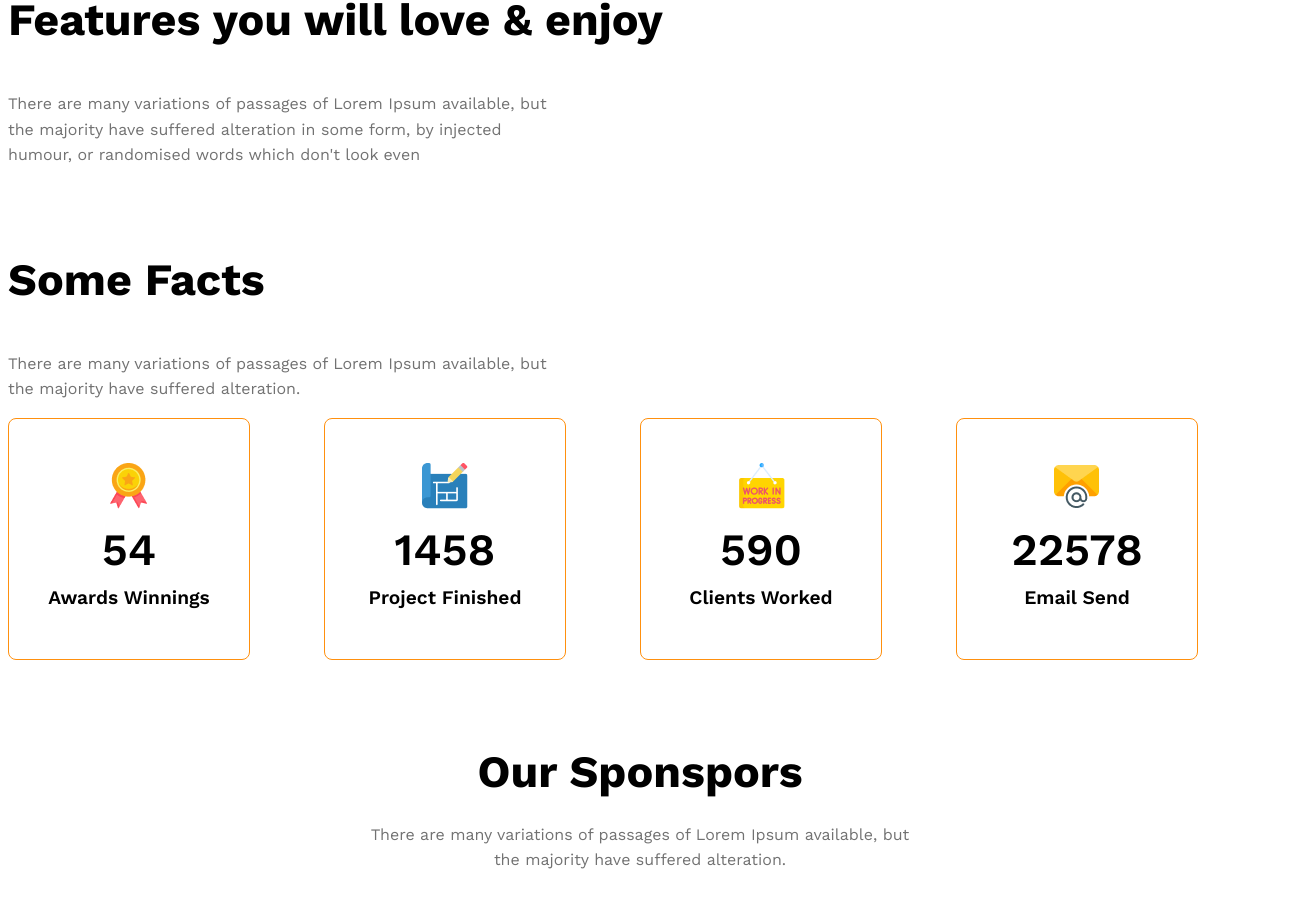
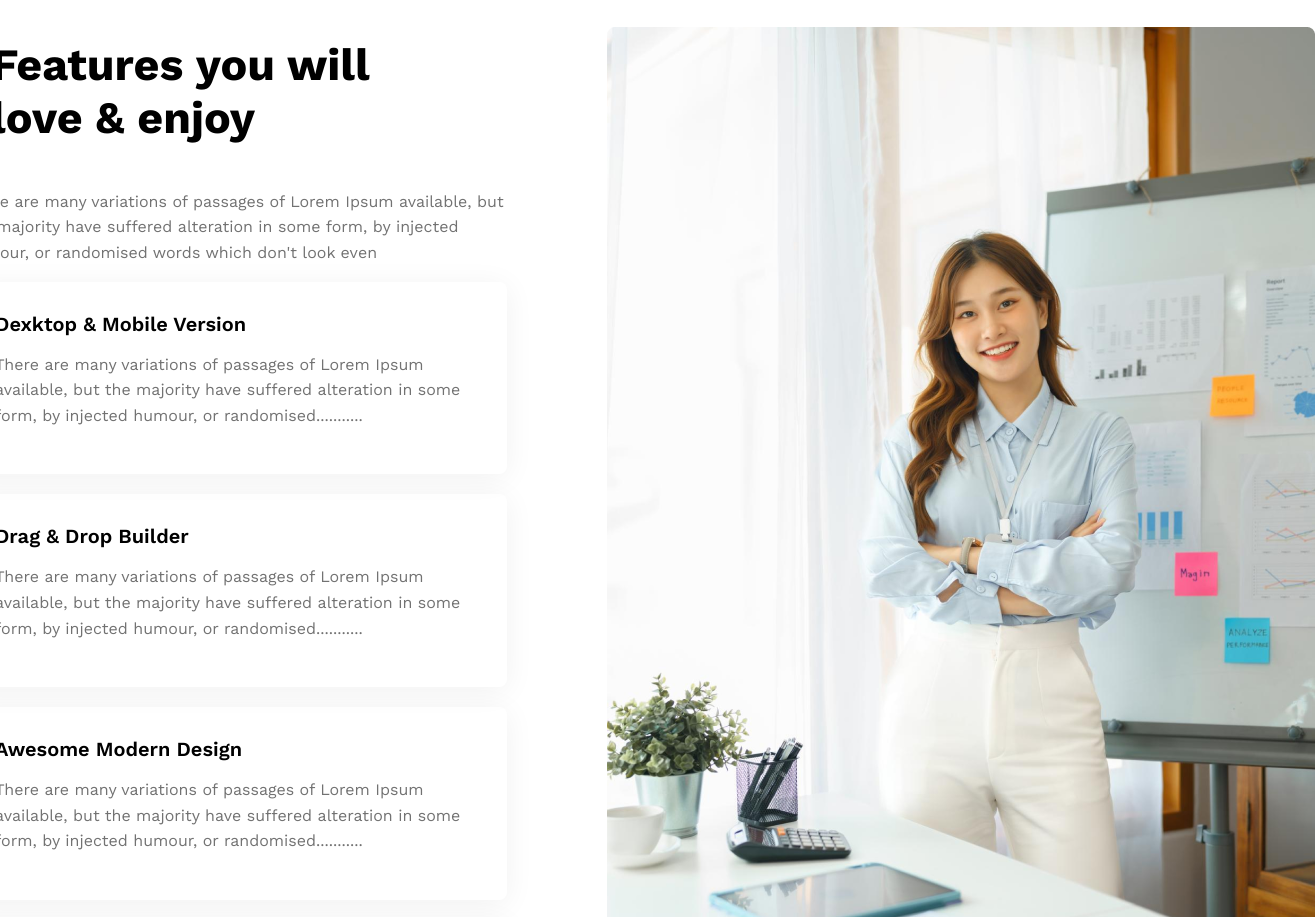
Before and after one commit to istiakAHMEDsaad/G3-Architects, a plain HTML site: page index.html in a window 1280 px wide. Shown: the part 2072-2989 px from the top of the page, 1315 px wide, since content can reach past the window. Drawn offline with nearby package versions, Linux system fonts and the light colour scheme.

Commit message:
almost done need some responsive one part

```diff
--- a/index.html
+++ b/index.html
@@ -68,11 +68,41 @@
         </section>
 
         <!-- Enjoy Feature -->
-        <section>
-            <h3 class="section-title">Features you will love & enjoy</h3>
-            <p class="text-dark3 fact-description">There are many variations of passages of Lorem Ipsum available, but
-                the majority have
-                suffered alteration in some form, by injected humour, or randomised words which don't look even</p>
+        <section class="feature display-flex">
+            <!-- div1 -->
+            <div>
+                <h3 class="section-title" id="special-border">Features you will <br />love & enjoy</h3>
+                <p class="text-dark3 fact-description">There are many variations of passages of Lorem Ipsum available,
+                    but
+                    the majority have
+                    suffered alteration in some form, by injected humour, or randomised words which don't look even</p>
+
+                    <!-- Shadow Card -->
+                     <div class="shadow-card">
+                        <h4>Dexktop & Mobile Version</h4>
+                        <p class="text-dark3">There are many variations of passages of Lorem Ipsum available, but the majority have suffered alteration in some form, by injected humour, or randomised...........</p>
+                     </div>
+                     <div class="shadow-card">
+                        <h4>Drag & Drop Builder</h4>
+                        <p class="text-dark3">There are many variations of passages of Lorem Ipsum available, but the majority have suffered alteration in some form, by injected humour, or randomised...........</p>
+                     </div>
+                     <div class="shadow-card">
+                        <h4>Awesome Modern Design</h4>
+                        <p class="text-dark3">There are many variations of passages of Lorem Ipsum available, but the majority have suffered alteration in some form, by injected humour, or randomised...........</p>
+                     </div>
+                     <div class="shadow-card">
+                        <h4>Super Easy to Edit</h4>
+                        <p class="text-dark3">There are many variations of passages of Lorem Ipsum available, but the majority have suffered alteration in some form, by injected humour, or randomised...........</p>
+                     </div>
+            </div>
+            <!-- div2 -->
+            <div>
+                <img src="./assets/architect.png" alt="">
+                <button class="btn-primary" id="btn-badge">
+                    <span>10+Year</span> <br>
+                    <span>Experience</span>
+                </button>
+            </div>
         </section>
 
         <!-- Some Facts -->
@@ -123,7 +153,8 @@
         <section class="our-sponsors">
             <div class="sponsor-info">
                 <h3 class="section-title">Our Sponspors</h3>
-                <p class="text-dark3">There are many variations of passages of Lorem Ipsum available, but the majority have suffered alteration.</p>
+                <p class="text-dark3">There are many variations of passages of Lorem Ipsum available, but the majority
+                    have suffered alteration.</p>
             </div>
 
             <div class="sponser-companies">
--- a/style/style.css
+++ b/style/style.css
@@ -133,6 +133,32 @@
     line-height: 1.6rem;
 }
 
+/* *********************Features Section********************* */
+#special-border{
+    border-left: 5px solid rgba(255, 144, 14, 1);
+    padding-left: 21px;
+}
+.shadow-card{
+    /* border: 1px solid black; */
+    padding: 30px;
+    box-shadow: 0 4px 30px 0 rgba(0, 0, 0, 0.06);
+    border-radius: 8px;
+    margin-bottom: 20px;
+}
+.shadow-card>h4{
+    font-weight: 600;
+    font-size: 1.25rem;
+    margin-top: 0;
+    margin-bottom: 0;
+}
+.feature{
+    gap: 100px;
+    justify-content: center;
+    align-items: center;
+}
+
+
+
 
 /* *********************Some Facts Section********************* */
 .facts-container{
```
